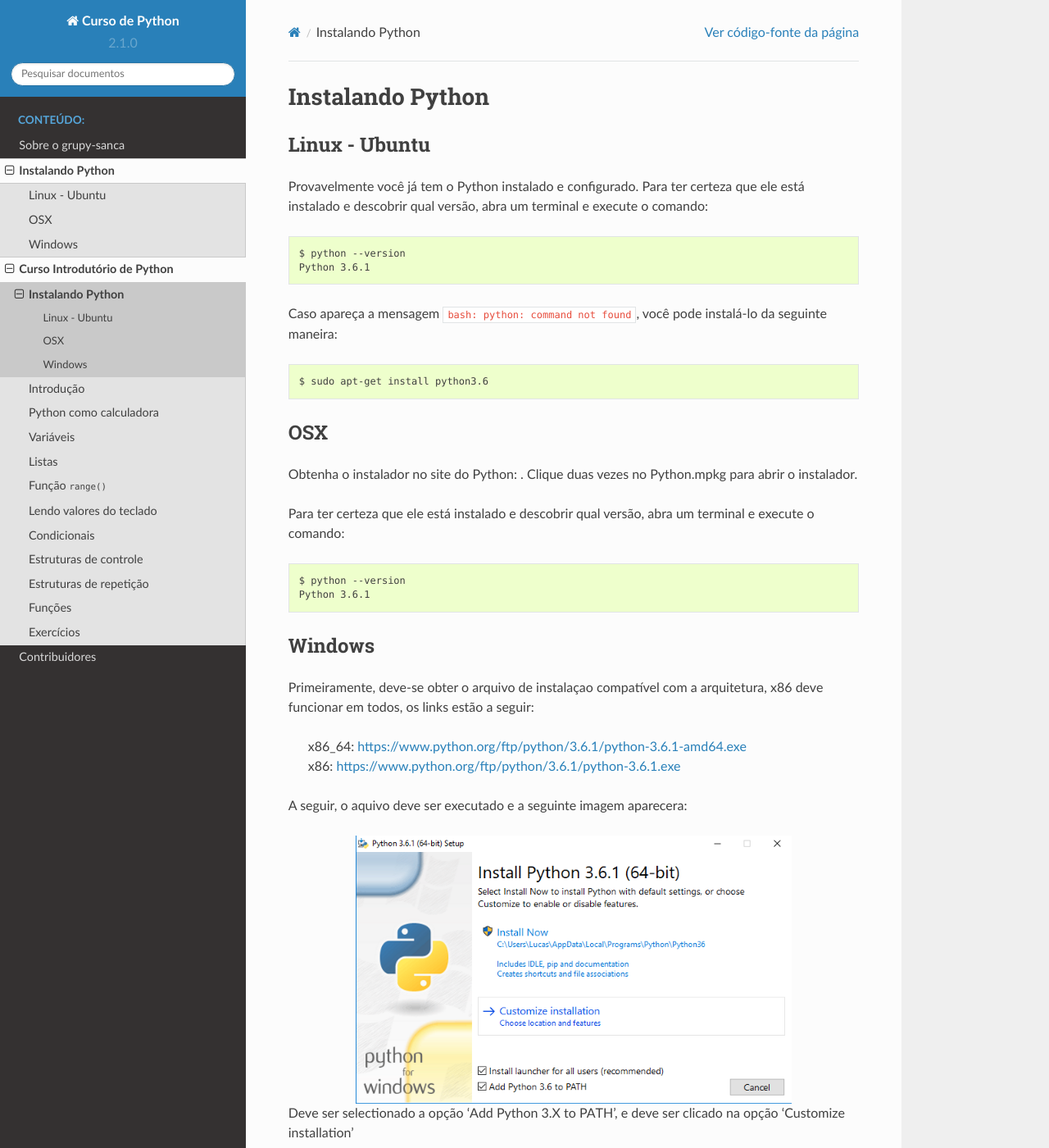
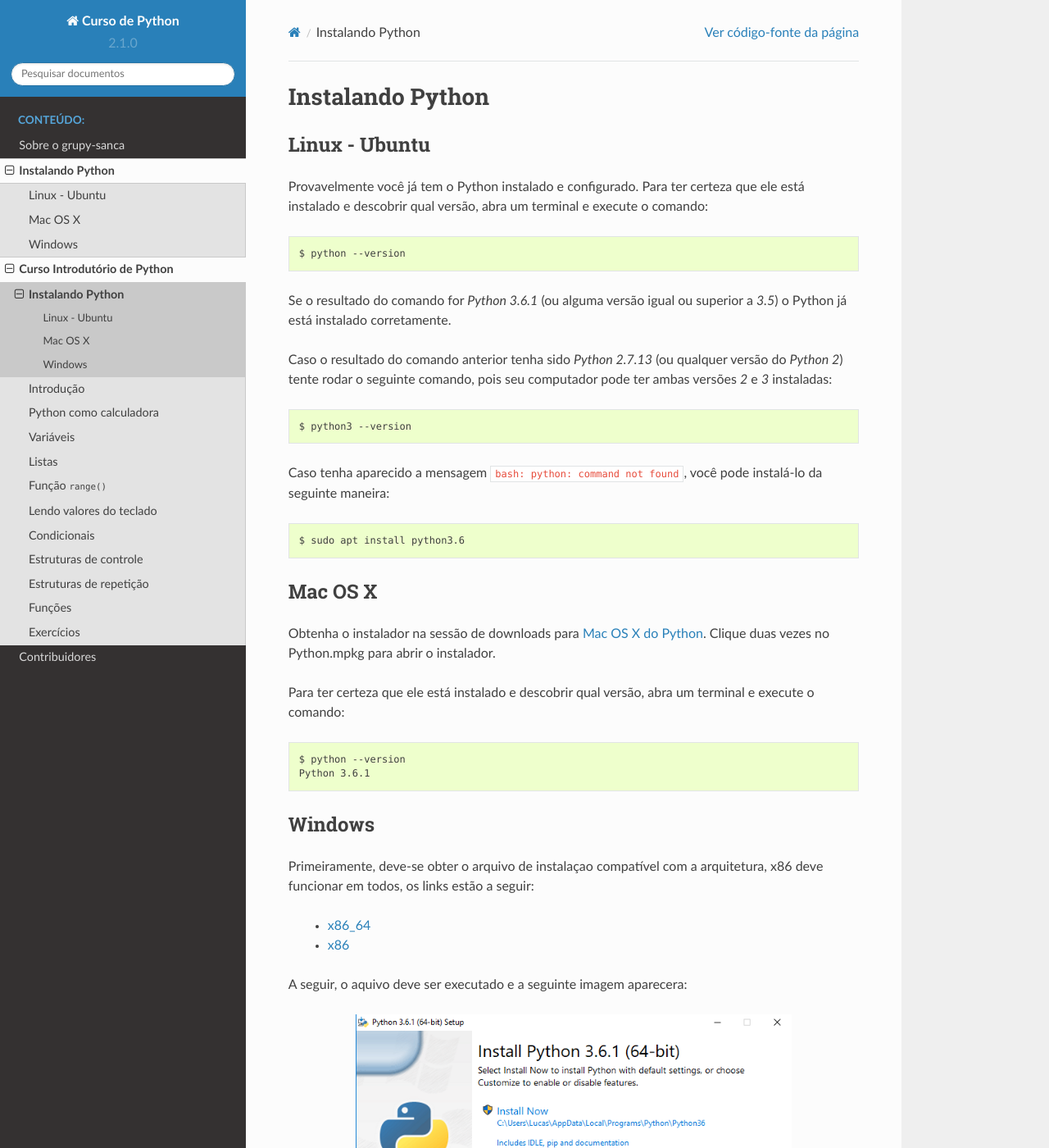
Before and after one commit to grupy-sanca/curso-python, a Sphinx documentation site: the page built from source/intro/instalacao.rst, in a window 1280 px wide and 1400 px high. Shown: the whole window at 82% size. Built offline with Sphinx 7.4.7 and the Read the Docs theme 2.0.0, drawn with Linux system fonts in a browser that asks for light colours.

Commit message:
Improve curso intro instalacao page

```diff
--- a/source/intro/index.rst
+++ b/source/intro/index.rst
@@ -3,9 +3,9 @@
 
 .. only:: html
 
-   O objetivo do curso é introduzir os conceitos básicos de programação para
-   pessoas sem experiência em desenvolvimento ou iniciantes que não conheçam
-   a linguagem Python.
+   O objetivo deste curso é introduzir os conceitos básicos de programação para
+   pessoas sem experiência em desenvolvimento ou iniciantes que não conheçam a
+   linguagem Python.
 
 .. toctree::
    :maxdepth: 2
--- a/source/intro/instalacao.rst
+++ b/source/intro/instalacao.rst
@@ -11,20 +11,31 @@
 .. code::
 
    $ python --version
-   Python 3.6.1
 
-Caso apareça a mensagem ``bash: python: command not found``, você pode
+Se o resultado do comando for `Python 3.6.1` (ou alguma versão igual ou
+superior a `3.5`) o Python já está instalado corretamente.
+
+Caso o resultado do comando anterior tenha sido `Python 2.7.13` (ou qualquer
+versão do `Python 2`) tente rodar o seguinte comando, pois seu computador
+pode ter ambas versões `2` e `3` instaladas:
+
+.. code::
+
+    $ python3 --version
+
+Caso tenha aparecido a mensagem ``bash: python: command not found``, você pode
 instalá-lo da seguinte maneira:
 
 .. code::
 
-   $ sudo apt-get install python3.6
+   $ sudo apt install python3.6
 
 
-OSX
----
+Mac OS X
+--------
 
-Obtenha o instalador no site do Python: . Clique duas vezes no Python.mpkg para abrir o instalador.
+Obtenha o instalador na sessão de downloads para `Mac OS X do Python`_. Clique
+duas vezes no Python.mpkg para abrir o instalador.
 
 Para ter certeza que ele está instalado e descobrir qual versão, abra um
 terminal e execute o comando:
@@ -40,8 +51,8 @@
 
 Primeiramente, deve-se obter o arquivo de instalaçao compatível com a arquitetura, x86 deve funcionar em todos, os links estão a seguir:
 
-    | x86_64: https://www.python.org/ftp/python/3.6.1/python-3.6.1-amd64.exe
-    | x86:    https://www.python.org/ftp/python/3.6.1/python-3.6.1.exe
+    - x86_64_
+    - x86_
 
 A seguir, o aquivo deve ser executado e a seguinte imagem aparecera:
 
@@ -77,3 +88,8 @@
 Clicar em 'Close'
 
 Parabéns, agora o Python está intalado em sua máquina!
+
+
+.. _Mac OS X do Python: https://www.python.org/downloads/mac-osx/
+.. _x86_64: https://www.python.org/ftp/python/3.6.1/python-3.6.1-amd64.exe
+.. _x86: https://www.python.org/ftp/python/3.6.1/python-3.6.1.exe
--- a/source/sobre_grupy.rst
+++ b/source/sobre_grupy.rst
@@ -9,5 +9,5 @@
 Para saber mais sobre os eventos organizados pelo grupy-sanca acesse:
 - `Site oficial <http://grupysanca.com.br>_`
 - `Facebook <https://www.facebook.com/grupysanca/>`_
-- `Meetup <https://www.meetup.com/grupy-sanca>`_.
-- `Telegram <https://t.me/grupysanca>`_.
+- `Meetup <https://www.meetup.com/grupy-sanca>`_
+- `Telegram <https://t.me/grupysanca>`_
```
